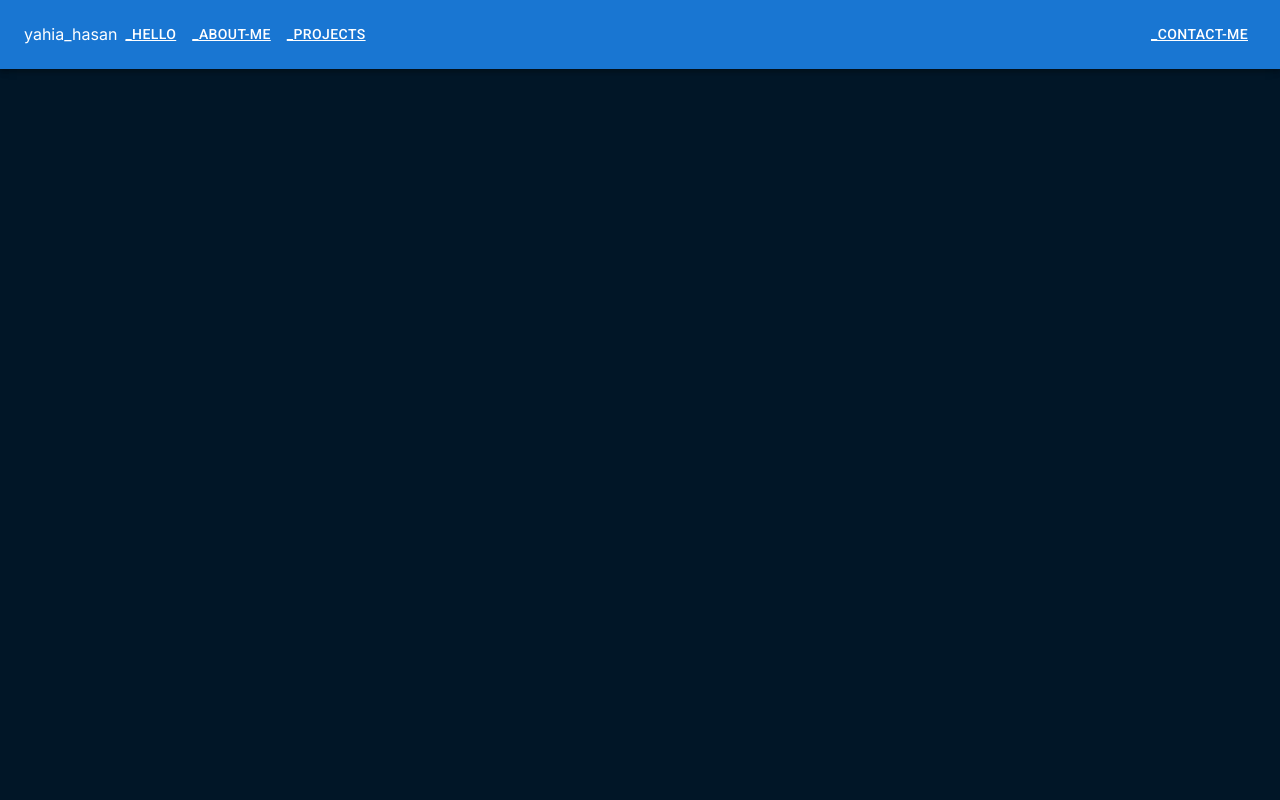
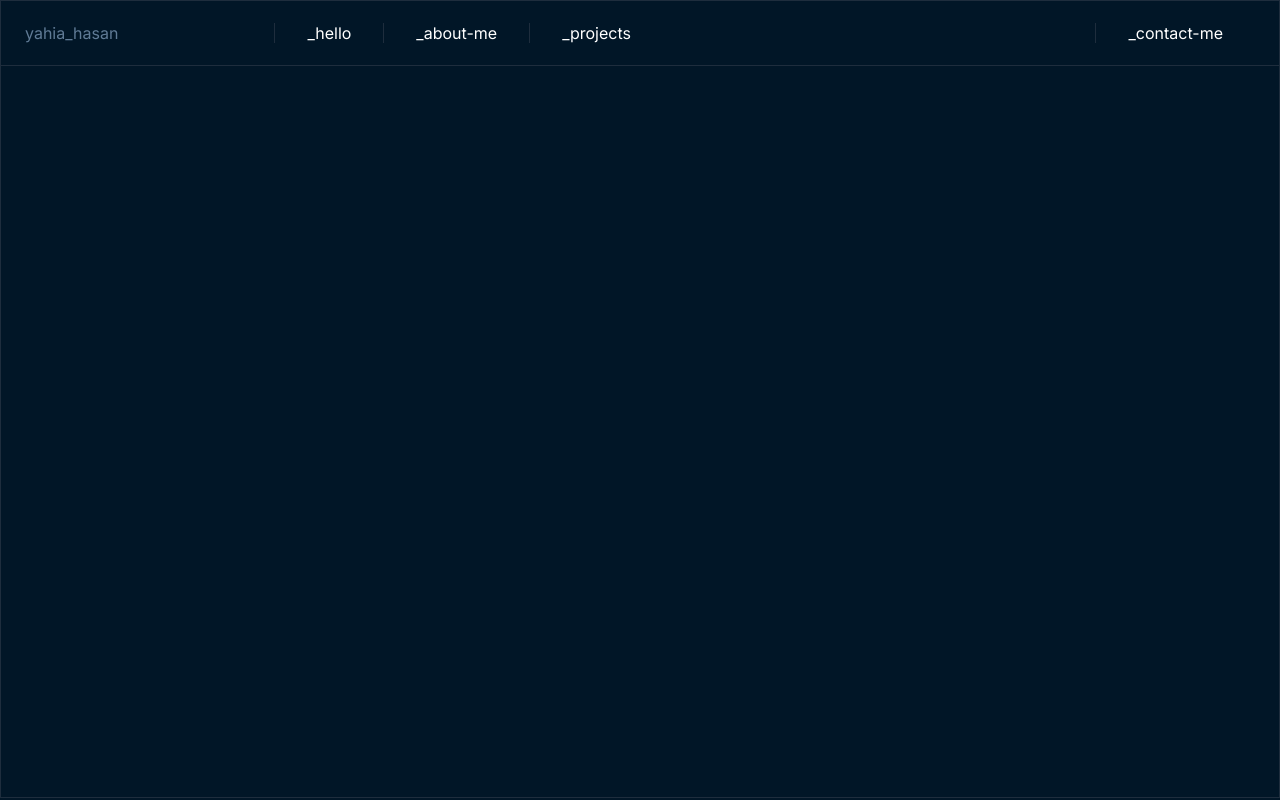
Before and after one commit to iamyahia/portfolio, a Next.js app: page / in a window 1280 px wide. Built offline with nearby package versions, Linux system fonts and the light colour scheme.

Commit message:
feat: remove background color and change text color and add border to the body

```diff
--- a/app/components/Navbar.jsx
+++ b/app/components/Navbar.jsx
@@ -10,7 +10,6 @@ import {
   Typography,
   Link,
 } from "@mui/material";
-// import Link from "next/link";
 import React from "react";
 
 const pages = [
@@ -36,29 +35,50 @@ const StyledToolbar = styled(Toolbar)({
   display: "flex",
   justifyContent: "space-between",
 });
+
+const StyledLink = styled(Link)({
+  textDecoration: "none",
+  textTransform: "lowercase",
+  fontWeight: "normal",
+  listStyle: "none",
+});
 export const Navbar = () => {
   return (
-    <AppBar position="static" style={{ display: "flex" }}>
+    <AppBar
+      position="static"
+      style={{
+        display: "flex",
+        borderBottom: "1px solid #1E2D3D",
+        boxShadow: "none",
+      }}
+      color="transparent"
+    >
       <StyledToolbar>
-        <Typography variant="p" component="p">
+        <Typography
+          variant="p"
+          component="p"
+          style={{ marginRight: "9.75rem" }}
+        >
           yahia_hasan
         </Typography>
         <Box sx={{ display: { xs: "none", md: "flex", width: "100%" } }}>
           {pages.map((page, index) => (
-            <Button
+            <StyledLink
               key={page.name}
-              onClick={() => {
-                return alert("clicked");
-              }}
+              href={page.href}
+              color="inherit"
+              // variant="li"
+              // component="li"
               sx={{ my: 2, color: "white" }}
               style={{
+                padding: "0 32px",
                 marginLeft: pages.length - 1 === index ? "auto" : "",
+                // borderRight: "1px double #ff6550",
+                borderLeft: "1px double #1e2d3d",
               }}
             >
-              <Link href={page.href} color="inherit">
-                {page.name}
-              </Link>
-            </Button>
+              {page.name}
+            </StyledLink>
           ))}
         </Box>
       </StyledToolbar>
--- a/app/globals.css
+++ b/app/globals.css
@@ -3,6 +3,9 @@
   padding: 0;
 }
 body {
+  color: #607b96;
   background-color: #011627;
-  color: white;
+  border: 1px solid #1e2d3d;
+  height: 99.5dvh;
+  overflow: hidden;
 }
```
